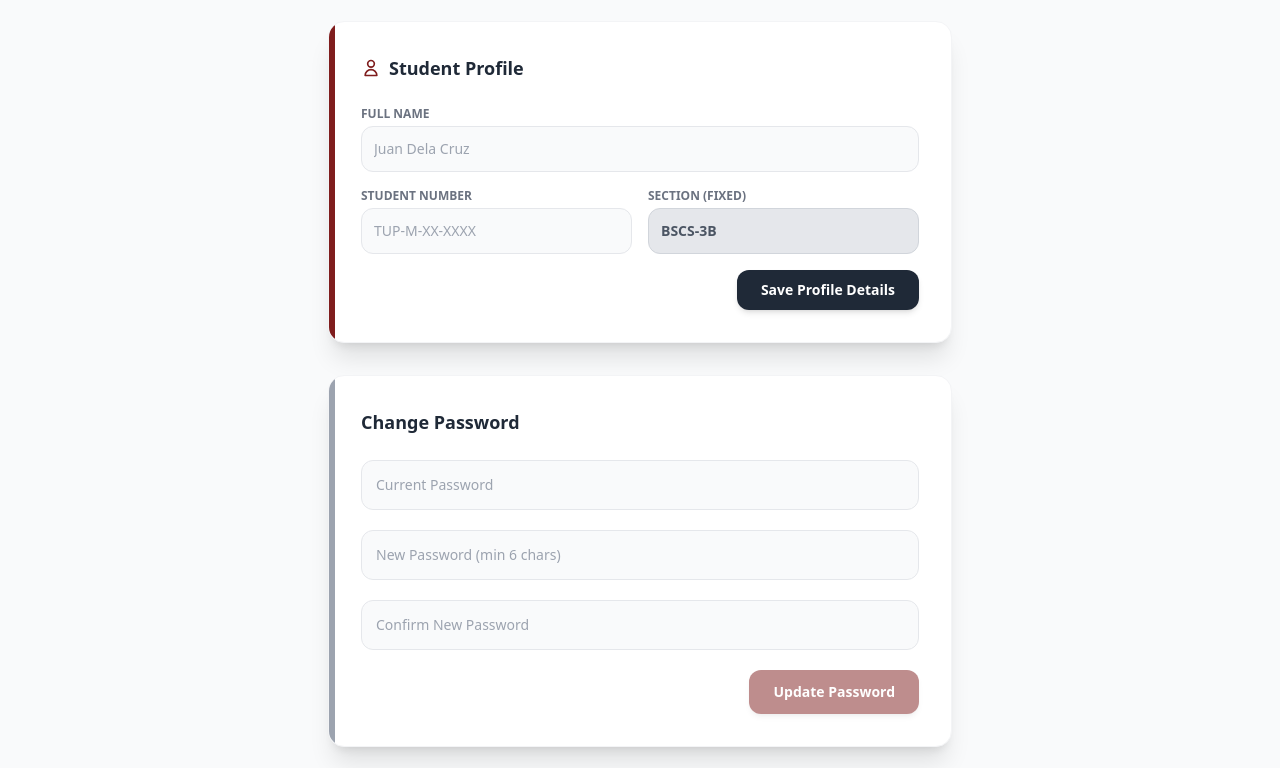
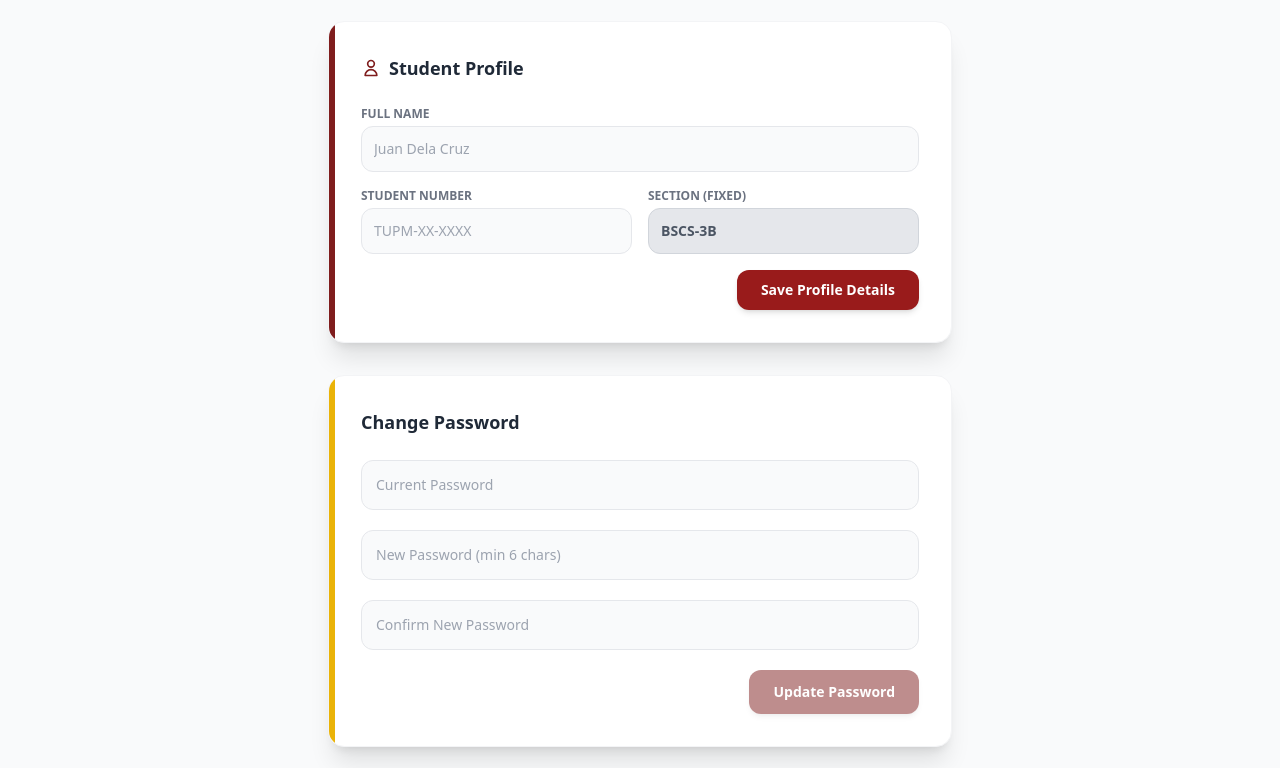
Before and after one commit to vincemsnts12/EyeGradeTracker, a website: page public/settings.html in a window 1280 px wide. Shown: the part 184-952 px from the top of the page. Drawn offline with nearby package versions, Linux system fonts and the light colour scheme.

Commit message:
Fixed Settings Profile

```diff
--- a/public/settings.html
+++ b/public/settings.html
@@ -55,7 +55,7 @@
                 <div class="grid grid-cols-2 gap-4">
                     <div>
                         <label class="block text-xs font-bold text-gray-500 uppercase mb-1">Student Number</label>
-                        <input type="text" id="studentNum" placeholder="TUP-M-XX-XXXX" class="w-full bg-gray-50 border border-gray-200 p-3 rounded-xl focus:ring-1 focus:ring-red-900 outline-none text-sm transition">
+                        <input type="text" id="studentNum" placeholder="TUPM-XX-XXXX" class="w-full bg-gray-50 border border-gray-200 p-3 rounded-xl focus:ring-1 focus:ring-red-900 outline-none text-sm transition">
                     </div>
                     <div>
                         <label class="block text-xs font-bold text-gray-500 uppercase mb-1">Section (Fixed)</label>
@@ -65,7 +65,7 @@
                     </div>
                 </div>
                 <div class="flex justify-end mt-2">
-                    <button id="saveProfileBtn" class="bg-gray-800 text-white py-2.5 px-6 rounded-xl hover:bg-black transition font-bold text-sm shadow-md">
+                    <button id="saveProfileBtn" class="bg-red-800 text-white py-2.5 px-6 rounded-xl hover:bg-black transition font-bold text-sm shadow-md">
                         Save Profile Details
                     </button>
                 </div>
@@ -74,7 +74,7 @@
 
         <!-- 2. CHANGE PASSWORD SECTION -->
         <section class="bg-white p-8 rounded-2xl shadow-xl border border-gray-100 mb-8 relative overflow-hidden">
-            <div class="absolute top-0 left-0 w-1.5 h-full bg-gray-400"></div>
+            <div class="absolute top-0 left-0 w-1.5 h-full bg-yellow-500"></div>
 
             <h2 class="text-lg font-bold text-gray-800 mb-6">Change Password</h2>
             <div class="space-y-5">
@@ -207,7 +207,7 @@
             };
 
             try {
-                const res = await fetch(`${API_URL}/profile`, {
+                const res = await fetch(`${API_URL}/settings`, {
                     method: 'PUT',
                     headers: getHeaders(),
                     body: JSON.stringify(body)
```
